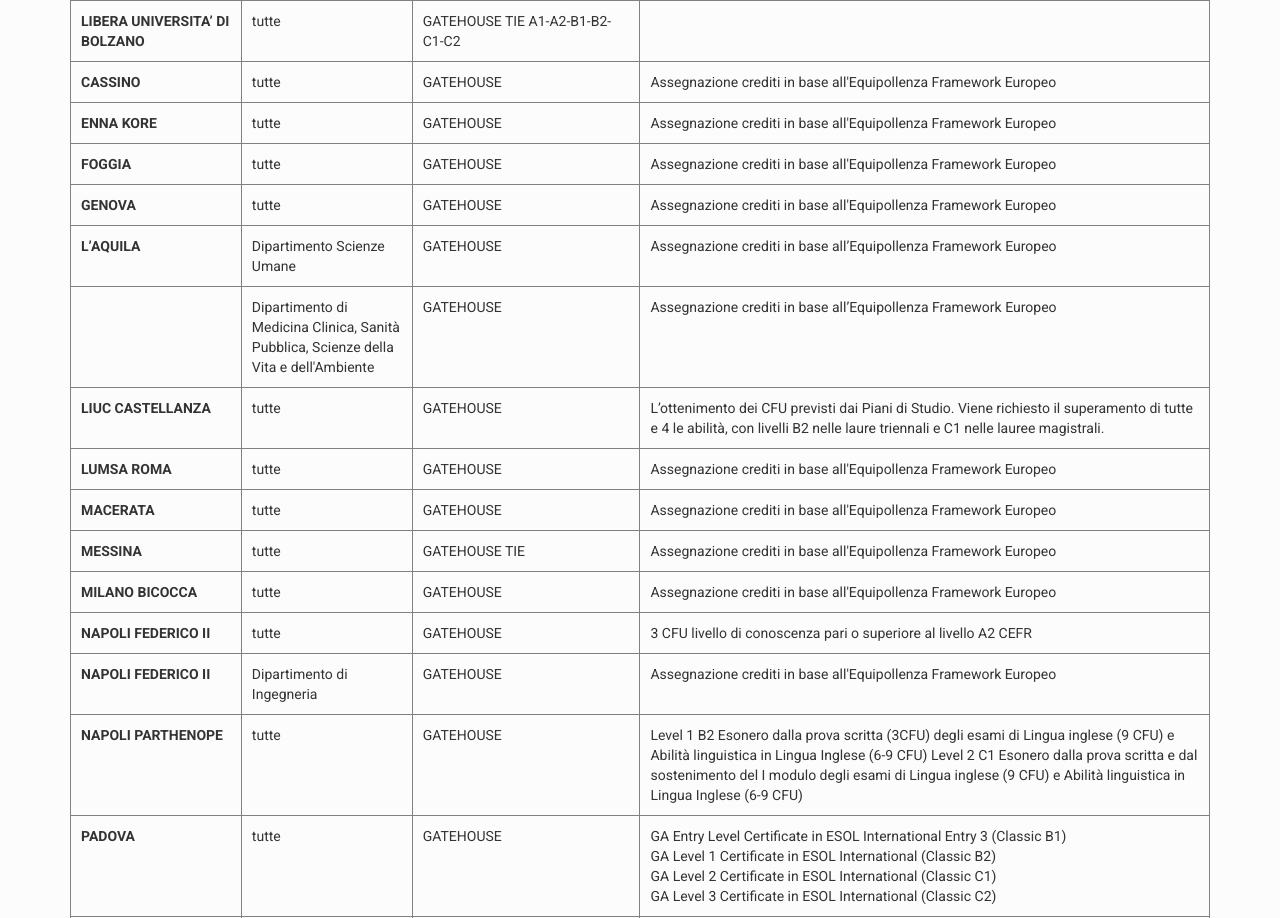
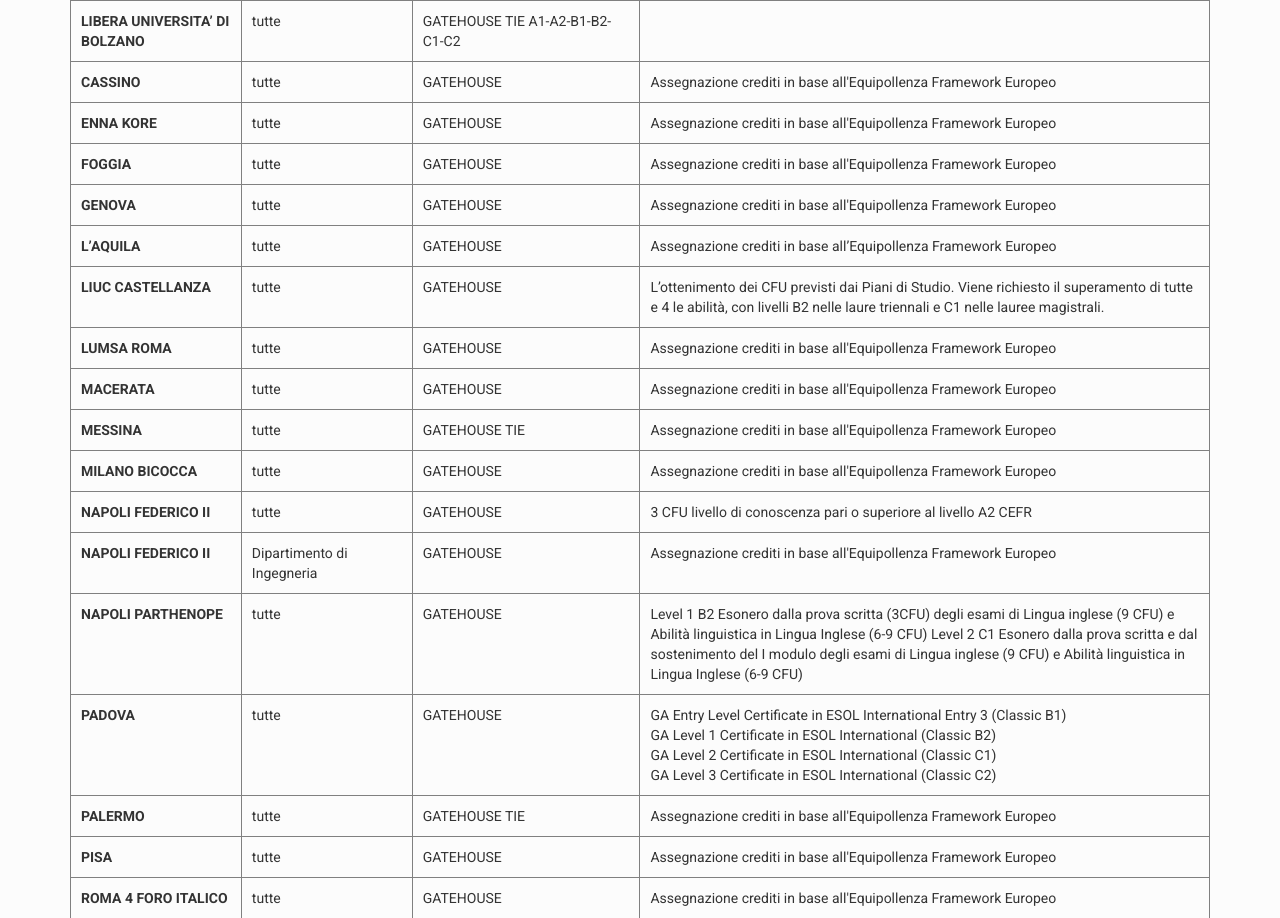
Before and after one commit to PEINE-1980/Gatehouse, a PHP site: page /riconoscimenti.html in a window 1280 px wide. Shown: the part 1117-2035 px from the top of the page. Run offline with PHP 8.4, Linux system fonts and the light colour scheme; some libraries are stand-ins or nearby versions; some web fonts are replaced.

Commit message:
index i riconoscimenti

```diff
--- a/riconoscimenti.html
+++ b/riconoscimenti.html
@@ -260,21 +260,12 @@
 				</tr>
 				<tr>
 					<td class="normal-col"><b>L’AQUILA</b></td>
-                    <td class="normal-col"  style="width: 15%; padding: 10px; vertical-align: top;">Dipartimento Scienze Umane</td>
+                    <td class="normal-col"  style="width: 15%; padding: 10px; vertical-align: top;">tutte</td>
 					<td class="normal-col"  style="width: 20%; padding: 10px; vertical-align: top;">GATEHOUSE</td>
 					<td style="padding: 10px; vertical-align: top;">Assegnazione
 						crediti in base all’Equipollenza Framework Europeo</td>
 				</tr>
-				<tr>
-					<td class="normal-col"><b></b></td>
-                    <td class="normal-col"  style="width: 15%; padding: 10px; vertical-align: top;">Dipartimento di Medicina
-Clinica, Sanità Pubblica,
-Scienze della Vita e
-dell&#39;Ambiente</td>
-					<td class="normal-col"  style="width: 20%; padding: 10px; vertical-align: top;">GATEHOUSE</td>
-					<td style="padding: 10px; vertical-align: top;">Assegnazione
-						crediti in base all’Equipollenza Framework Europeo</td>
-				</tr>
+
 				<tr>
 					<td class="normal-col"><b>LIUC CASTELLANZA</b></td>
 					<td class="normal-col">tutte</td>
```
Also changed, not shown: index-eng.php (+8 -6 lines), index.php (+8 -6 lines).
